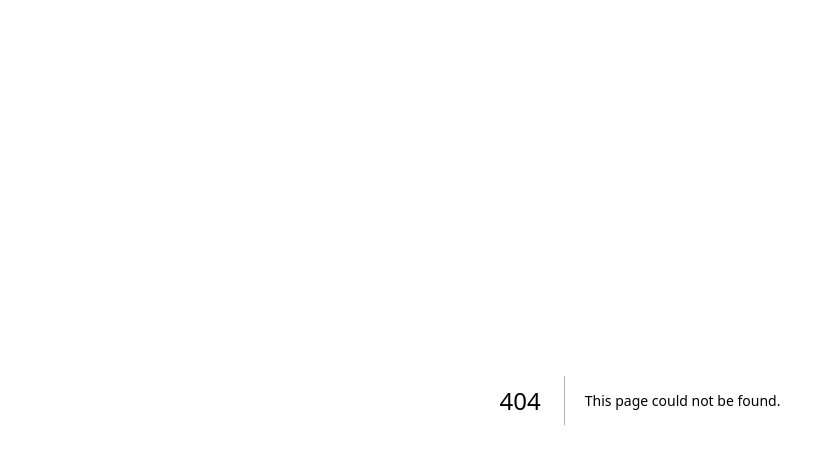
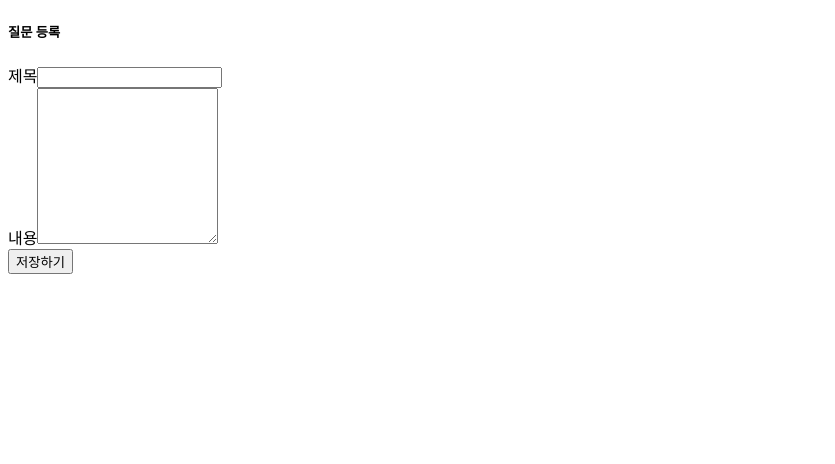
Before and after one commit to jerrytrap/sbb-rest-api, a Next.js app in the folder frontend/: page /questions/create in a window 1280 px wide. Before the commit this address had no page. Shown: the top 464 px of the page, without its empty margins (0-835 px from the left). Built offline with nearby package versions, Linux system fonts and the light colour scheme.

Commit message:
질문 생성 기능을 REST API 방식으로 변경

```diff
--- a/frontend/src/app/page.js
+++ b/frontend/src/app/page.js
@@ -8,6 +8,7 @@ export default function Home() {
   useEffect(() => {
     const fetchData = async () => {
       try {
+        const defaultCategoryId = 1;
         const response = await fetch("http://localhost:8080/api/v1/questions");
         if (!response.ok) {
           throw new Error("Failed to fetch");
@@ -59,6 +60,9 @@ export default function Home() {
               </div>
           }
         </div>
+        <div>
+          <a href="/questions/create">질문 등록하기</a>
+        </div>
         <table>
           <thead>
           <tr>
--- /dev/null
+++ b/frontend/src/app/questions/create/page.js
@@ -0,0 +1,41 @@
+'use client';
+
+import {useRouter} from "next/navigation";
+
+export default function QuestionCreateForm() {
+    const router = useRouter();
+
+    const submitQuestion = (e) => {
+        e.preventDefault();
+        const formData = new FormData(e.target);
+
+        fetch("http://localhost:8080/api/v1/questions/create", {
+            method: "POST",
+            body: formData,
+            credentials: 'include'
+        }).then((response) => {
+            if (response.status === 201) {
+                router.replace("/");
+            } else if (response.status === 401) {
+                router.replace("/user/login");
+            }
+        });
+    };
+
+    return (
+        <div>
+            <h5>질문 등록</h5>
+            <form onSubmit={submitQuestion}>
+                <div className="mb-3">
+                    <label htmlFor="subject" className="form-label">제목</label>
+                    <input type="text" name="subject" className="form-control" required/>
+                </div>
+                <div className="mb-3">
+                    <label htmlFor="content" className="form-label">내용</label>
+                    <textarea id="content" name="content" className="form-control" rows="10" required></textarea>
+                </div>
+                <input type="submit" value="저장하기"/>
+            </form>
+        </div>
+    )
+}
```
Also changed, not shown: 2 other files (tests, documents, lock files or other folders).
